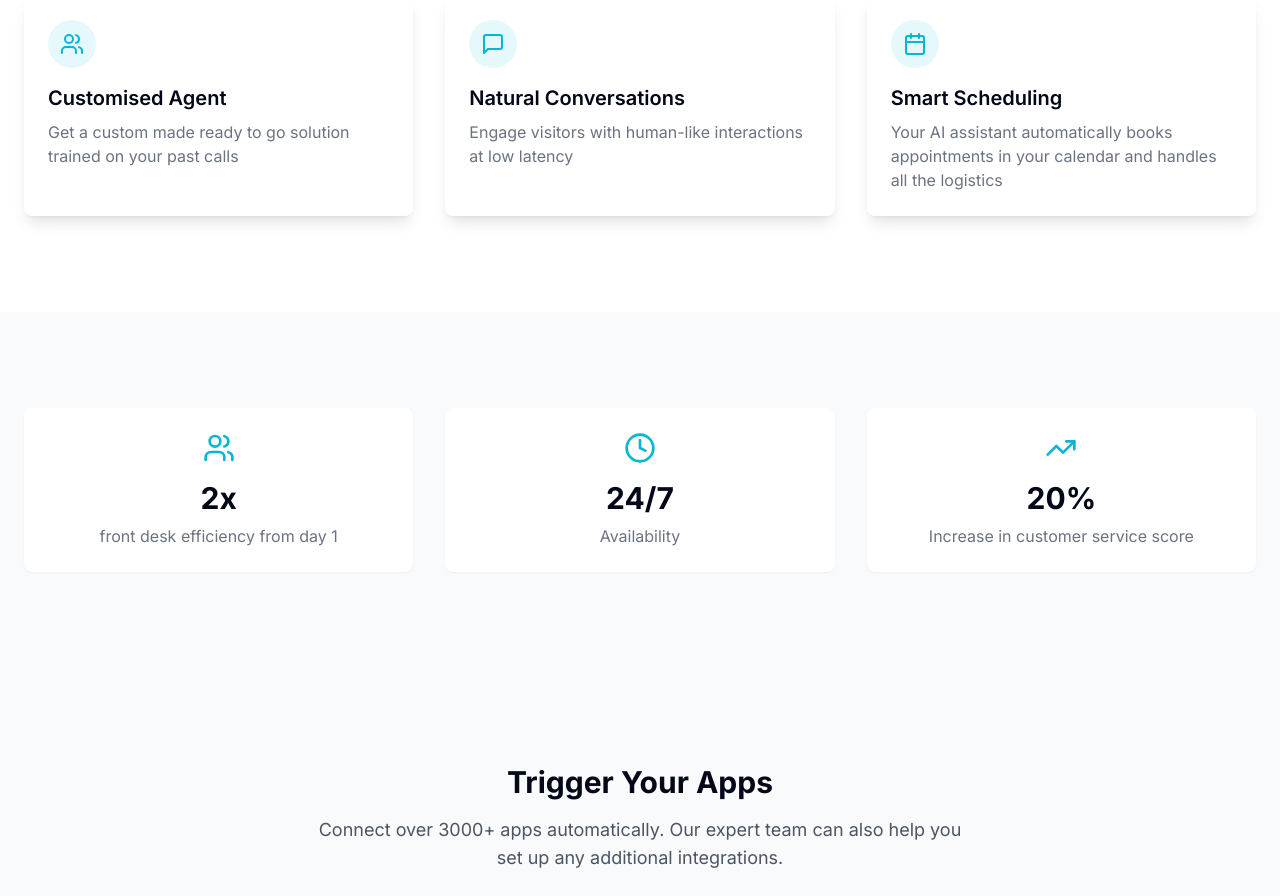
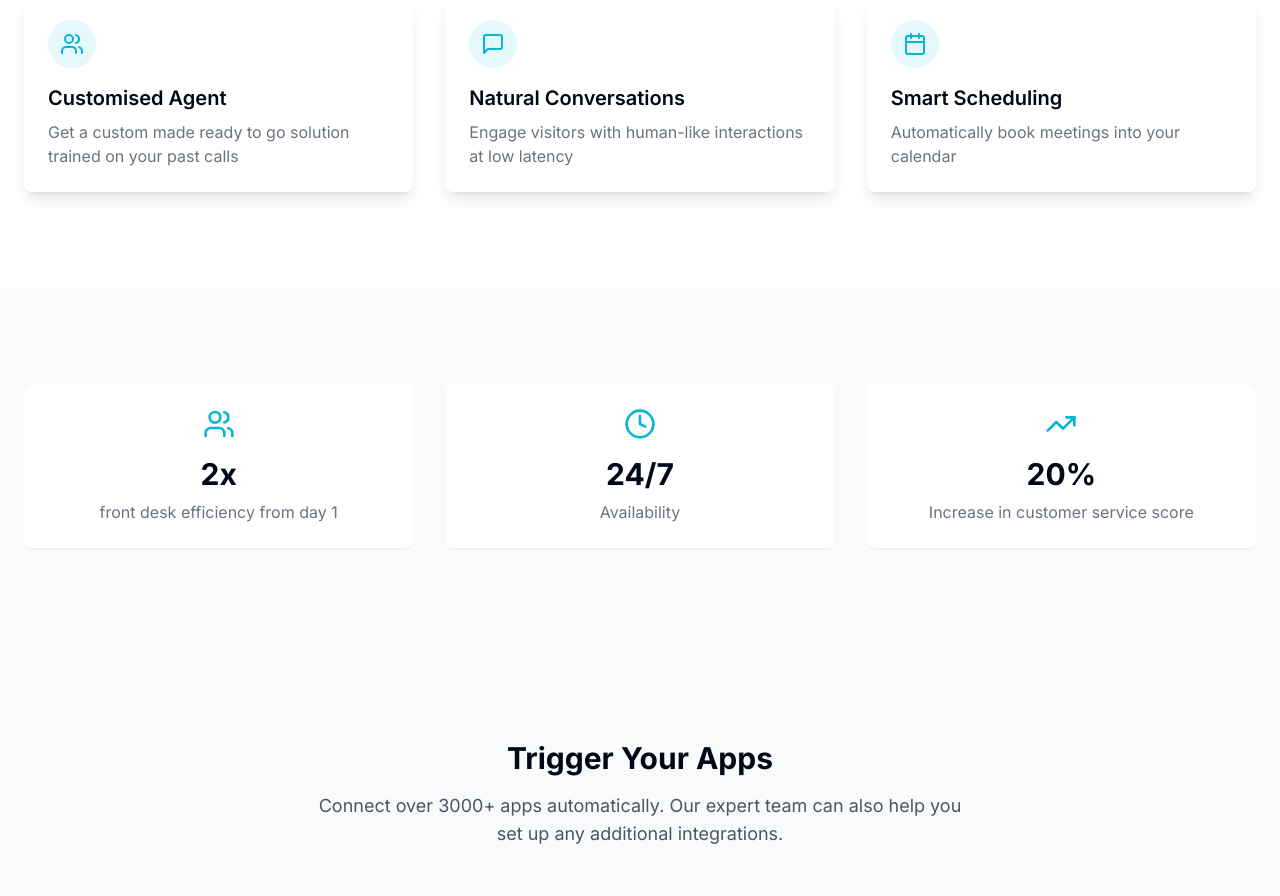
Before and after one commit to Terriously/qonvo, a React (Vite) app: page / in a window 1280 px wide. Shown: the part 1040-1936 px from the top of the page. Built offline with nearby package versions, Linux system fonts and the light colour scheme.

Commit message:
Update Smart Scheduling text
Update the description text for the "Smart Scheduling" step in the How It Works section to "Automatically book meetings into your calendar".

```diff
--- a/src/components/HowItWorks.tsx
+++ b/src/components/HowItWorks.tsx
@@ -15,7 +15,7 @@ const steps = [
   {
     icon: Calendar,
     title: "Smart Scheduling",
-    description: "Your AI assistant automatically books appointments in your calendar and handles all the logistics"
+    description: "Automatically book meetings into your calendar"
   }
 ];
 
```
